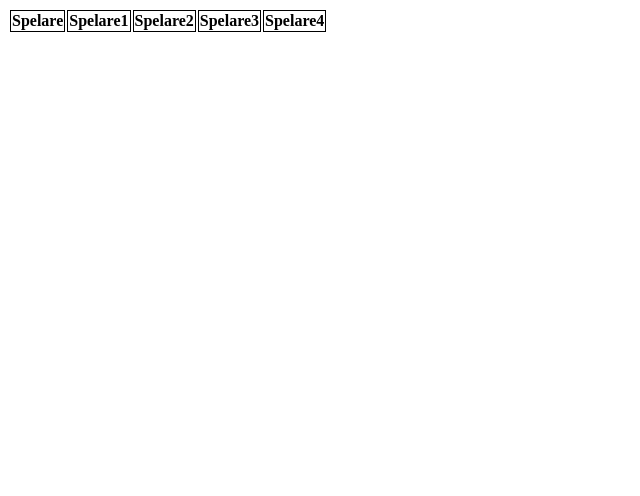
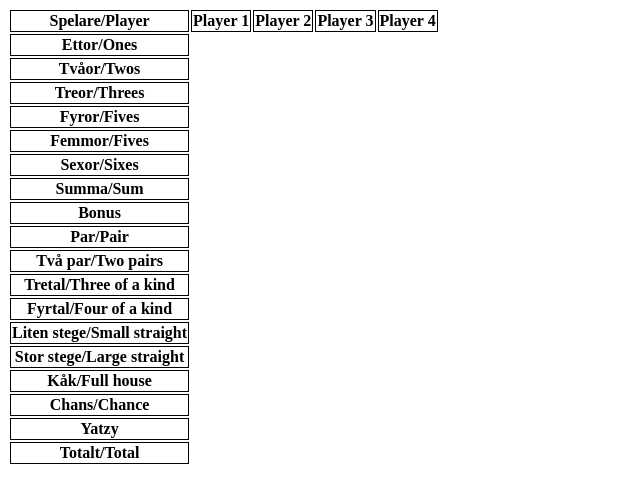
Before and after one commit to peringe99/yatzy, a plain HTML site: page index.html in a window 1280 px wide. Shown: the whole page, without its empty margins (0-640 px from the left). Drawn offline with Linux system fonts and the light colour scheme.

Commit message:
add table

```diff
--- a/index.html
+++ b/index.html
@@ -1,24 +1,155 @@
 <!DOCTYPE html>
 <html lang="en">
+
 <head>
     <meta charset="UTF-8">
     <meta name="viewport" content="width=device-width, initial-scale=1.0">
     <title>Yatzy</title>
     <link rel="stylesheet" href="style.css">
 </head>
+
 <body>
 
-    <table id="main_table">
+    <table>
         <thead>
             <tr>
-                <th>Spelare</th>
-                <th>Spelare1</th>
-                <th>Spelare2</th>
-                <th>Spelare3</th>
-                <th>Spelare4</th>
+                <th>Spelare/Player</th>
+                <th>Player 1</th>
+                <th>Player 2</th>
+                <th>Player 3</th>
+                <th>Player 4</th>
             </tr>
         </thead>
+        <tbody>
+            <tr>
+                <th>Ettor/Ones</th>
+                <td></td>
+                <td></td>
+                <td></td>
+                <td></td>
+            </tr>
+            <tr>
+                <th>Tvåor/Twos</th>
+                <td></td>
+                <td></td>
+                <td></td>
+                <td></td>
+            </tr>
+            <tr>
+                <th>Treor/Threes</th>
+                <td></td>
+                <td></td>
+                <td></td>
+                <td></td>
+            </tr>
+            <tr>
+                <th>Fyror/Fives</th>
+                <td></td>
+                <td></td>
+                <td></td>
+                <td></td>
+            </tr>
+            <tr>
+                <th>Femmor/Fives</th>
+                <td></td>
+                <td></td>
+                <td></td>
+                <td></td>
+            </tr>
+            <tr>
+                <th>Sexor/Sixes</th>
+                <td></td>
+                <td></td>
+                <td></td>
+                <td></td>
+            </tr>
+            <tr>
+                <th>Summa/Sum</th>
+                <td></td>
+                <td></td>
+                <td></td>
+                <td></td>
+            </tr>
+            <tr>
+                <th>Bonus</th>
+                <td></td>
+                <td></td>
+                <td></td>
+                <td></td>
+            </tr>
+            <tr>
+                <th>Par/Pair</th>
+                <td></td>
+                <td></td>
+                <td></td>
+                <td></td>
+            </tr>
+            <tr>
+                <th>Två par/Two pairs</th>
+                <td></td>
+                <td></td>
+                <td></td>
+                <td></td>
+            </tr>
+            <tr>
+                <th>Tretal/Three of a kind</th>
+                <td></td>
+                <td></td>
+                <td></td>
+                <td></td>
+            </tr>
+            <tr>
+                <th>Fyrtal/Four of a kind</th>
+                <td></td>
+                <td></td>
+                <td></td>
+                <td></td>
+            </tr>
+            <tr>
+                <th>Liten stege/Small straight</th>
+                <td></td>
+                <td></td>
+                <td></td>
+                <td></td>
+            </tr>
+            <tr>
+                <th>Stor stege/Large straight</th>
+                <td></td>
+                <td></td>
+                <td></td>
+                <td></td>
+            </tr>
+            <tr>
+                <th>Kåk/Full house</th>
+                <td></td>
+                <td></td>
+                <td></td>
+                <td></td>
+            </tr>
+            <tr>
+                <th>Chans/Chance</th>
+                <td></td>
+                <td></td>
+                <td></td>
+                <td></td>
+            </tr>
+            <tr>
+                <th>Yatzy</th>
+                <td></td>
+                <td></td>
+                <td></td>
+                <td></td>
+            </tr>
+            <tr>
+                <th>Totalt/Total</th>
+                <td></td>
+                <td></td>
+                <td></td>
+                <td></td>
+            </tr>
+        </tbody>
     </table>
 
 </body>
+
 </html>
```
